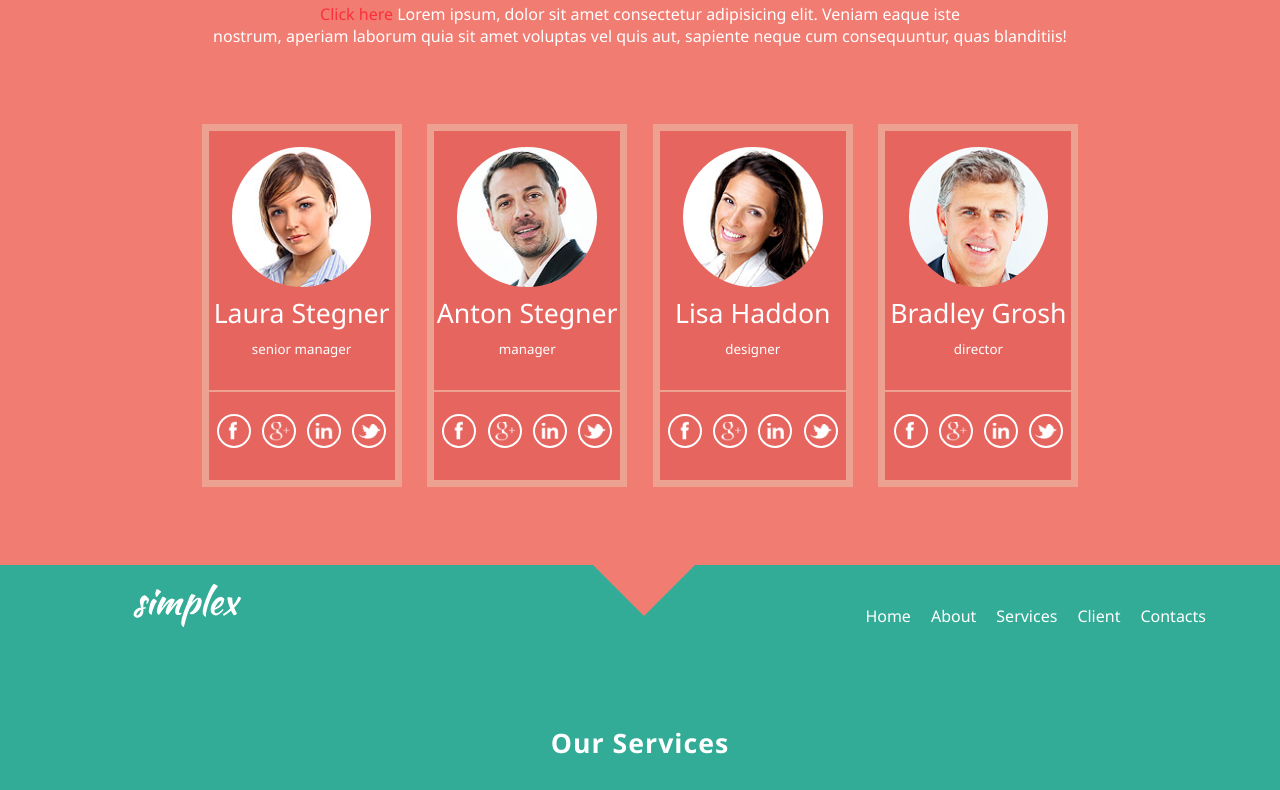
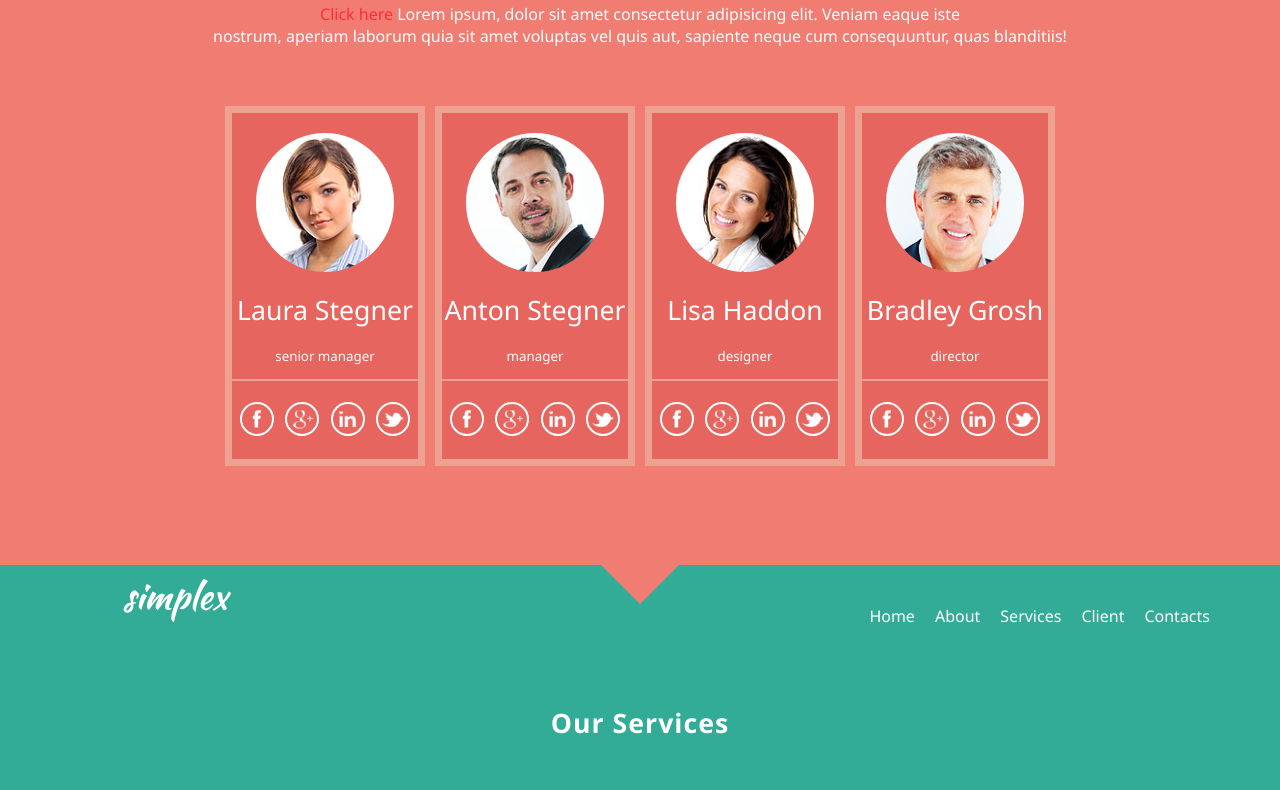
Before and after one commit to Andronomewalka/Webpage, a plain HTML site: page index.html in a window 1280 px wide. Shown: the part 1035-1825 px from the top of the page. Drawn offline with Linux system fonts and the light colour scheme.

Commit message:
in progress...

```diff
--- a/css/cards.css
+++ b/css/cards.css
@@ -1,13 +1,31 @@
 .cards-container {
     height: 63%;
+    margin: 0 10px;
+}
+
+.half-left-wrapper {
+    display: inline-block;
+    text-align: right;
+    margin: 0;
+    width: 50%;
+    height: 100%;
+}
+
+.half-right-wrapper {
+    display: inline-block;
+    text-align: left;
+    margin: 0;
+    width: 50%;
+    height: 100%;
 }
 
 .card {
     display: inline-block;
+    text-align: center;
     width: 200px;
-    height: 80%;
+    height: 45vh;
     max-height: 370px;
-    margin: 1%;
+    margin: 5px;
     box-sizing: border-box;
     vertical-align: top;
     transition: 0.3s;
@@ -16,22 +34,21 @@
 .photo {
     height: 40%;
     box-sizing: border-box;
-    margin-top: 2vh;
+    margin-top: 20px;
     border-radius: 50%;
 }
 
 .name {
     height: 13%;
     box-sizing: border-box;
-    margin-top: 1vh;
-    padding-bottom: 2vh;
+    margin: 20px 0 10px;
     font-size: 20pt;
 }
 
 .post {
-    height: 15%;
+    height: 10%;
     box-sizing: border-box;
-    padding-bottom: 3%;
+    padding-bottom: 10px;
     border-bottom: 2px solid #eda191;
     font-size: 10pt;
 }
@@ -39,7 +56,7 @@
 .description {
     height: 27%;
     box-sizing: border-box;
-    margin-top: 10%;
+    margin-top: 15px;
     border-top: 2px solid #5b9c88;
     font-size: 10pt;
     position: relative;
@@ -95,7 +112,7 @@
     display: inline-block;
     width: 200px;
     height: 200px;
-    margin: 1%;
+    margin: 5px;
     vertical-align: top;
     text-align: center;
     transition: 0.3s;
--- a/css/header.css
+++ b/css/header.css
@@ -1,9 +1,6 @@
 .logo,
 .navigation-container {
-    display: inline-block;
-    width: 50%;
-    margin: 0%;
-    vertical-align: top;
+    flex: 1;
 }
 
 .navigation-container {
@@ -11,8 +8,14 @@
 }
 
 .logo {
-    height: 100%;
     background: url(../images/logo.png) no-repeat 25% 50%;
+}
+
+.upper-triangle {
+    margin-top: -1px;
+    width: 80px;
+    height: 40px;
+    clip-path: polygon(0 0%, 50% 100%, 100% 0%);
 }
 
 .navigation {
--- a/css/index-style.css
+++ b/css/index-style.css
@@ -5,16 +5,7 @@ body {
     font-size: 0;
     font-family: 'Segoe UI', Tahoma, Geneva, Verdana, sans-serif;
     color: white;
-}
-
-.header {
-    height: 10vh;
-}
-
-.main {
-    height: 90vh;
-    text-align: center;
-    background: inherit;
+    overflow-x: hidden;
 }
 
 #welcome-screen,
@@ -22,18 +13,30 @@ body {
 #services-screen,
 #clients-screen {
     height: 100vh;
+}
+
+.header {
+    display: flex;
+}
+
+.main {
+    height: 90vh;
+    text-align: center;
+}
+
+.welcome-screen-color {
     background-color: #334960;
 }
 
-#stuff-screen {
+.stuff-screen-color {
     background-color: #f17c72;
 }
 
-#services-screen {
+.services-screen-color {
     background-color: #32ac97;
 }
 
-#clients-screen {
+.clients-screen-color {
     background-color: #c3ca7d;
 }
 
@@ -44,16 +47,16 @@ body {
     letter-spacing: 1px;
     margin: 0;
     box-sizing: border-box;
-    position: relative;
 }
 
 #welcome-screen-title {
-    padding-top: 20vh;
+    padding-top: 150px;
     height: 45%;
 }
 
 #other-screen-title {
-    padding-top: 10vh;
+    box-sizing: border-box;
+    padding-top: 70px;
     height: 22%;
 }
 
@@ -93,6 +96,8 @@ body {
     font-size: 12pt;
     font-weight: 500;
     margin: 0;
+    box-sizing: border-box;
+    padding: 10px;
     text-align: center;
 }
 
@@ -112,12 +117,26 @@ body {
     background: #6dc0c8;
 }
 
-.bottom-triangle {
-    width: 9vh;
-    height: 9vh;
-    background: inherit;
-    position: relative;
-    top: -4.5vh;
-    left: 47.5vw;
-    transform: rotateZ(45deg);
+@media (max-width:858px) {
+    #stuff-screen,
+    #services-screen,
+    #clients-screen {
+        height: 150vh;
+    }
 }
+
+@media (max-width:537px) {
+    #stuff-screen,
+    #services-screen,
+    #clients-screen {
+        height: 200vh;
+    }
+}
+
+@media (max-width:480px) {
+    #stuff-screen,
+    #services-screen,
+    #clients-screen {
+        height: 160vh;
+    }
+}
--- a/index.html
+++ b/index.html
@@ -3,6 +3,7 @@
 
 <head>
     <meta charset="UTF-8">
+    <meta name="viewport" content="width=device-width,initial-scale=0.9">
     <link href="css/index-style.css" rel="stylesheet">
     <link href="css/cards.css" rel="stylesheet">
     <link href="css/circles.css" rel="stylesheet">
@@ -11,7 +12,7 @@
 </head>
 
 <body>
-    <section id="welcome-screen">
+    <section id="welcome-screen" class="welcome-screen-color">
         <header class="header">
             <div class="logo"></div>
             <div class="navigation-container">
@@ -46,12 +47,12 @@
                     <img class="big-circle-button-twitter" src="images/sprite.png">
                 </a>
             </div>
-            <div class="bottom-triangle"></div>
         </main>
     </section>
-    <section id="stuff-screen">
+    <section id="stuff-screen" class="stuff-screen-color">
         <header class="header">
             <div class="logo"></div>
+            <div class="upper-triangle welcome-screen-color"></div>
             <div class="navigation-container">
                 <nav class="navigation">
                     <a href="index.html#welcome-screen" class="button red-hover"> Home </a>
@@ -80,6 +81,7 @@
                 </span>
             </div>
             <div class="cards-container">
+                <div class="half-left-wrapper">
                     <div class="card red">
                         <img class="photo" src="images/box_img1.jpg">
                         <div class="name"> Laura Stegner </div>
@@ -118,6 +120,8 @@
                             </a>
                         </div>
                     </div>
+                </div>
+                <div class="half-right-wrapper">
                     <div class="card red">
                         <img class="photo" src="images/box_img3.jpg">
                         <div class="name"> Lisa Haddon </div>
@@ -157,12 +161,13 @@
                         </div>
                     </div>
                 </div>
-            <div class="bottom-triangle"></div>
+            </div>
         </main>
     </section>
-    <section id="services-screen">
+    <section id="services-screen" class="services-screen-color">
         <header class="header">
             <div class="logo"></div>
+            <div class="upper-triangle stuff-screen-color"></div>
             <div class="navigation-container">
                 <nav class="navigation">
                     <a href="index.html#welcome-screen" class="button green-hover"> Home </a>
@@ -176,15 +181,10 @@
         <main class="main">
             <div id="other-screen-title"> Our Services </div>
             <div id="lorem-ipsum">
-                <span>
-                    Lorem ipsum dolor sit amet consectetur adipisicing
-                    elit. Pariatur, repellat consectetur? Cum sapiente
-                    delectus magnam <br>
-                    dolorum quos veritatis voluptas ab, asperiores
-                    doloremque veniam, dolorem soluta quo quae sequi.
-                </span>
+                Lorem ipsum dolor sit amet consectetur adipisicing elit. Pariatur, repellat consectetur? Cum sapiente delectus magnam <br> dolorum quos veritatis voluptas ab, asperiores doloremque veniam, dolorem soluta quo quae sequi.
             </div>
             <div class="cards-container">
+                <div class="half-left-wrapper">
                     <div class="card green">
                         <img class="photo background-green border-white" src="images/box1_img1.png">
                         <div class="name"> Strategy </div>
@@ -206,6 +206,8 @@
                         </span>
                         </div>
                     </div>
+                </div>
+                <div class="half-right-wrapper">
                     <div class="card green">
                         <img class="photo background-green border-white" src="images/box1_img3.png">
                         <div class="name"> Development </div>
@@ -226,12 +228,13 @@
                         </div>
                     </div>
                 </div>
-            <div class="bottom-triangle"></div>
+            </div>
         </main>
     </section>
-    <section id="clients-screen">
+    <section id="clients-screen" class="clients-screen-color">
         <header class="header">
             <div class="logo"></div>
+            <div class="upper-triangle services-screen-color"></div>
             <div class="navigation-container">
                 <nav class="navigation">
                     <a href="index.html#welcome-screen" class="button yellow-hover"> Home </a>
@@ -252,18 +255,7 @@
                 </span>
             </div>
             <div class="cards-container">
-                <div class="small-card yellow">
-                    <div class="small-photo border-yellow"> Strategy </div>
-                    <div class="small-description">
-                        <span> Some Name </span>
-                    </div>
-                </div>
-                <div class="small-card yellow">
-                    <div class="small-photo border-yellow"> Strategy </div>
-                    <div class="small-description">
-                        <span> Some Name </span>
-                    </div>
-                </div>
+                <div class="half-left-wrapper">
                     <div class="small-card yellow">
                         <div class="small-photo border-yellow"> Strategy </div>
                         <div class="small-description">
@@ -277,6 +269,21 @@
                         </div>
                     </div>
                 </div>
+                <div class="half-right-wrapper">
+                    <div class="small-card yellow">
+                        <div class="small-photo border-yellow"> Strategy </div>
+                        <div class="small-description">
+                            <span> Some Name </span>
+                        </div>
+                    </div>
+                    <div class="small-card yellow">
+                        <div class="small-photo border-yellow"> Strategy </div>
+                        <div class="small-description">
+                            <span> Some Name </span>
+                        </div>
+                    </div>
+                </div>
+            </div>
         </main>
     </section>
 </body>
```
Lines whose indentation alone changed are shown as unchanged.
